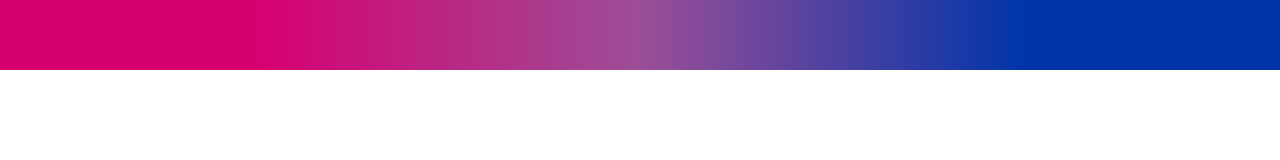
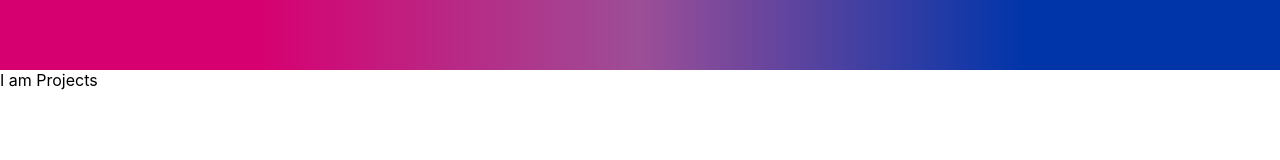
Before and after one commit to CD-Mackay/personal_site, a Next.js app: page / in a window 1280 px wide. Shown: the part 354-514 px from the top of the page. Built offline with nearby package versions, Linux system fonts and the light colour scheme.

Commit message:
build projects component

```diff
--- /dev/null
+++ b/Components/Projects/Projects.js
@@ -0,0 +1,7 @@
+import styles from './Projects.module.css';
+
+export default function Projects() {
+  return (
+    <div>I am Projects</div>
+  )
+};
--- a/pages/index.js
+++ b/pages/index.js
@@ -2,6 +2,7 @@ import Head from "next/head";
 import Header from "../Components/Header/Header";
 import Footer from '../Components/Footer/Footer';
 import Hero from "../Components/Hero/Hero";
+import Projects from "../Components/Projects/Projects";
 
 export default function Home() {
   return (
@@ -13,6 +14,7 @@ export default function Home() {
       </Head>
       <Header />
       <Hero />
+      <Projects />
       <Footer />
     </div>
   );
```
Also changed, not shown: Components/Projects/Projects.module.css (added).
